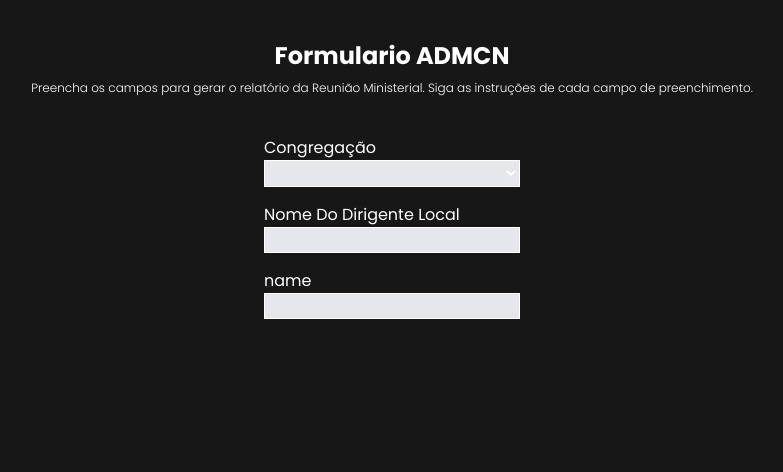
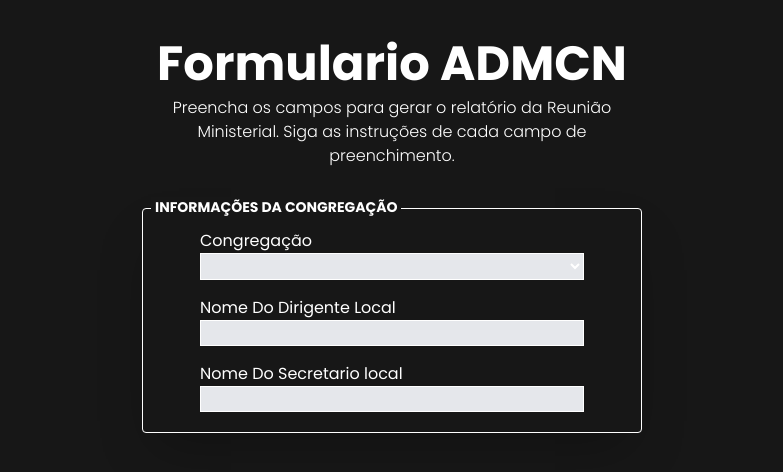
Before and after one commit to eliaberr/formAdmcn, a Next.js app: page / in a window 1280 px wide. Shown: the top 472 px of the page, without its empty margins (248-1031 px from the left). Built offline with nearby package versions, Linux system fonts and the light colour scheme.

Commit message:
feat: created the card form to info congregations

```diff
--- /dev/null
+++ b/src/app/components/Ui/input.tsx
@@ -0,0 +1,24 @@
+import { InpuProps } from "@/app/types/inputType";
+
+export function Input({
+  name,
+  type,
+  classNameAdd,
+  onChange,
+  value,
+  disable,
+}: InpuProps) {
+  return (
+    <div className="flex flex-col text-start mx-auto">
+      <label htmlFor={name}>{name}</label>
+      <input
+        name={name}
+        type={type}
+        onChange={onChange}
+        className={`border bg-gray-200 w-64 ps-2 md:w-96 ${classNameAdd}`}
+        value={value ?? ""}
+        disabled={disable}
+      />
+    </div>
+  );
+}
--- /dev/null
+++ b/src/app/components/forms/cardForm.tsx
@@ -0,0 +1,12 @@
+import { CardFormType } from "@/app/types/cardFormType";
+
+export function CardForm({ title, children }: CardFormType) {
+  return (
+    <div className="grid gap-4 border w-[350px] md:w-[500px] mx-auto py-5 shadow-2xl rounded relative">
+      <span className="absolute text-sm font-bold -top-3 left-2 z-20 bg-background px-1 uppercase">
+        {title}
+      </span>
+      {children}
+    </div>
+  );
+}
--- a/src/app/components/forms/form.tsx
+++ b/src/app/components/forms/form.tsx
@@ -1,14 +1,9 @@
-import { Input } from "./input";
 import SelectNameCongregations from "./selectNameCongregations";
 
 export function Form() {
   return (
     <form className="mt-10 grid gap-4 ">
-     <SelectNameCongregations/>
-     <Input
-      name="name"
-      type="text"
-     />
+      <SelectNameCongregations />
     </form>
-  )
+  );
 }
--- a/src/app/components/forms/input.tsx
+++ /dev/null
@@ -1,10 +0,0 @@
-import { InpuProps } from "@/app/types/inputType";
-
-export function Input({name, type, classNameAdd, onChange, value}:InpuProps) {
-  return (
-    <div className="flex flex-col text-start mx-auto">
-      <label htmlFor={name}>{name}</label>
-      <input name={name} type={type} onChange={onChange} className={`border bg-gray-200 w-64 ps-2 ${classNameAdd}`} value={value ?? ""}/>
-    </div>
-  )
-}
--- a/src/app/components/forms/selectNameCongregations.tsx
+++ b/src/app/components/forms/selectNameCongregations.tsx
@@ -1,19 +1,19 @@
 "use client";
 
 import { infoCongregations } from "@/app/utils/congregations";
-import { Input } from "./input";
+import { Input } from "../Ui/input";
 import { useState } from "react";
+import { CardForm } from "./cardForm";
 
 export default function SelectNameCongregations() {
   const [idConCongregation, setIdCongregation] = useState(0);
 
-  console.log(idConCongregation);
   return (
-    <div className="grid gap-4">
-      <div className="flex flex-col text-start">
+    <CardForm title="Informações da Congregação">
+      <div className="flex flex-col mx-auto text-start">
         <label htmlFor="">Congregação</label>
         <select
-          className="border bg-gray-200 w-64"
+          className="border bg-gray-200 w-64 md:w-96"
           onChange={(e) => setIdCongregation(Number(e.target.value))}
         >
           <option></option>
@@ -31,10 +31,21 @@ export default function SelectNameCongregations() {
         classNameAdd="cursor-not-allowed"
         value={
           idConCongregation > 0
-            ? infoCongregations[idConCongregation-1].manager
+            ? infoCongregations[idConCongregation - 1].manager
             : ""
         }
       />
-    </div>
+      <Input
+        name="Nome Do Secretario local"
+        type="text"
+        disable
+        classNameAdd="cursor-not-allowed"
+        value={
+          idConCongregation > 0
+            ? infoCongregations[idConCongregation - 1].manager
+            : ""
+        }
+      />
+    </CardForm>
   );
 }
--- a/src/app/page.tsx
+++ b/src/app/page.tsx
@@ -1,11 +1,19 @@
 import { Form } from "./components/forms/form";
+import { MAX_WIDTH } from "./utils/classNames";
 
 export default function Home() {
   return (
-    <div className="grid items-center justify-items-center mt-10 text-center ">
-      <h1 className="font-bold text-2xl">Formulario ADMCN</h1>
-      <p className="font-light text-xs mt-2">Preencha os campos para gerar o relatório da Reunião Ministerial. Siga as instruções de cada campo de preenchimento.</p>
-      <Form/>
+    <div
+      className={`grid items-center justify-items-center mt-10 text-center ${MAX_WIDTH}`}
+    >
+      <h1 className="font-bold text-2xl md:text-3xl lg:text-5xl">
+        Formulario ADMCN
+      </h1>
+      <p className="font-light text-xs mt-2 md:text-sm lg:text-base">
+        Preencha os campos para gerar o relatório da Reunião Ministerial. Siga
+        as instruções de cada campo de preenchimento.
+      </p>
+      <Form />
     </div>
   );
 }
--- /dev/null
+++ b/src/app/types/cardFormType.ts
@@ -0,0 +1,6 @@
+import { ReactNode } from "react"
+
+export interface CardFormType {
+  title: string
+  children: ReactNode
+}
--- /dev/null
+++ b/src/app/utils/classNames.ts
@@ -0,0 +1 @@
+export const MAX_WIDTH = "max-w-[350px] md:max-w-[500px] mx-auto"
```
